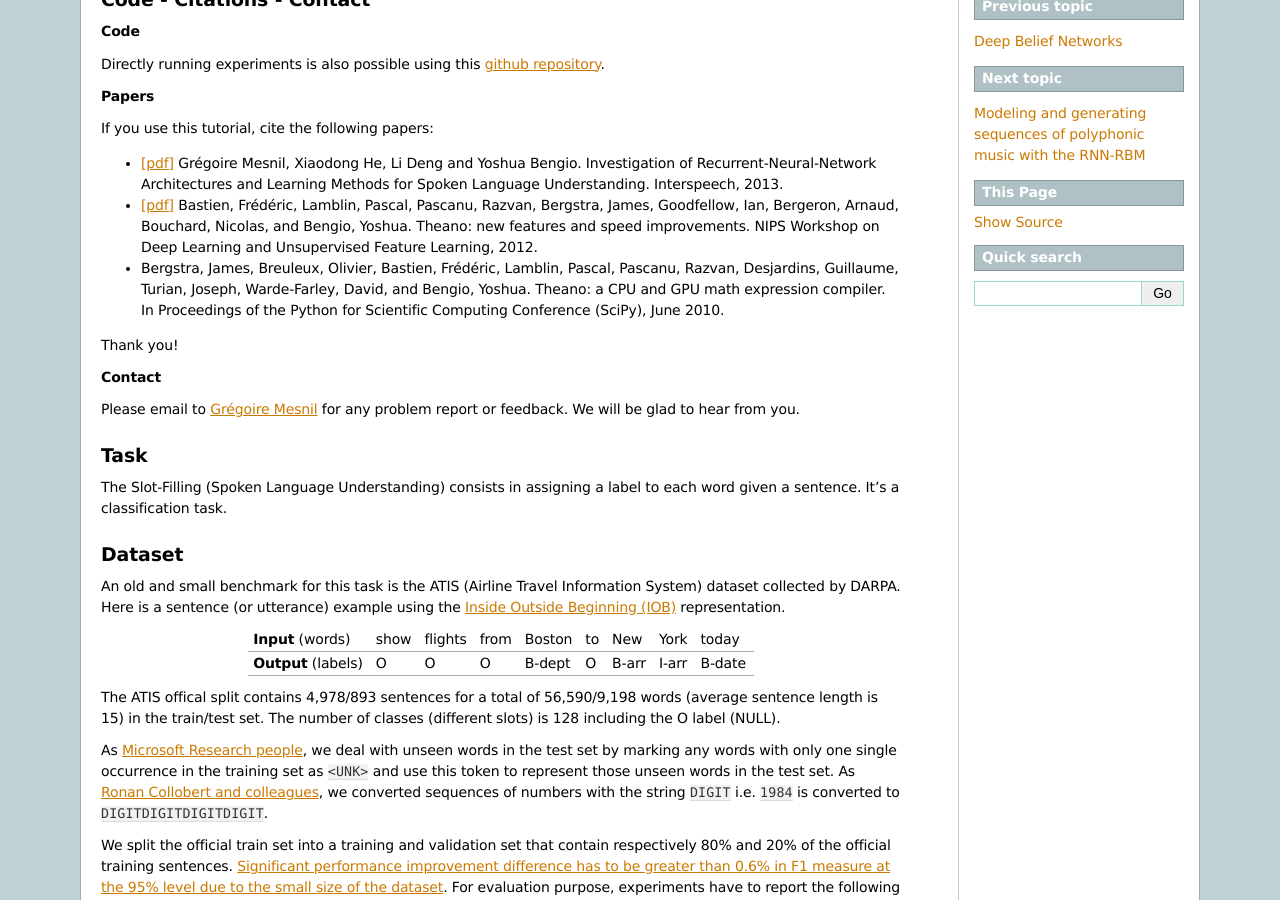
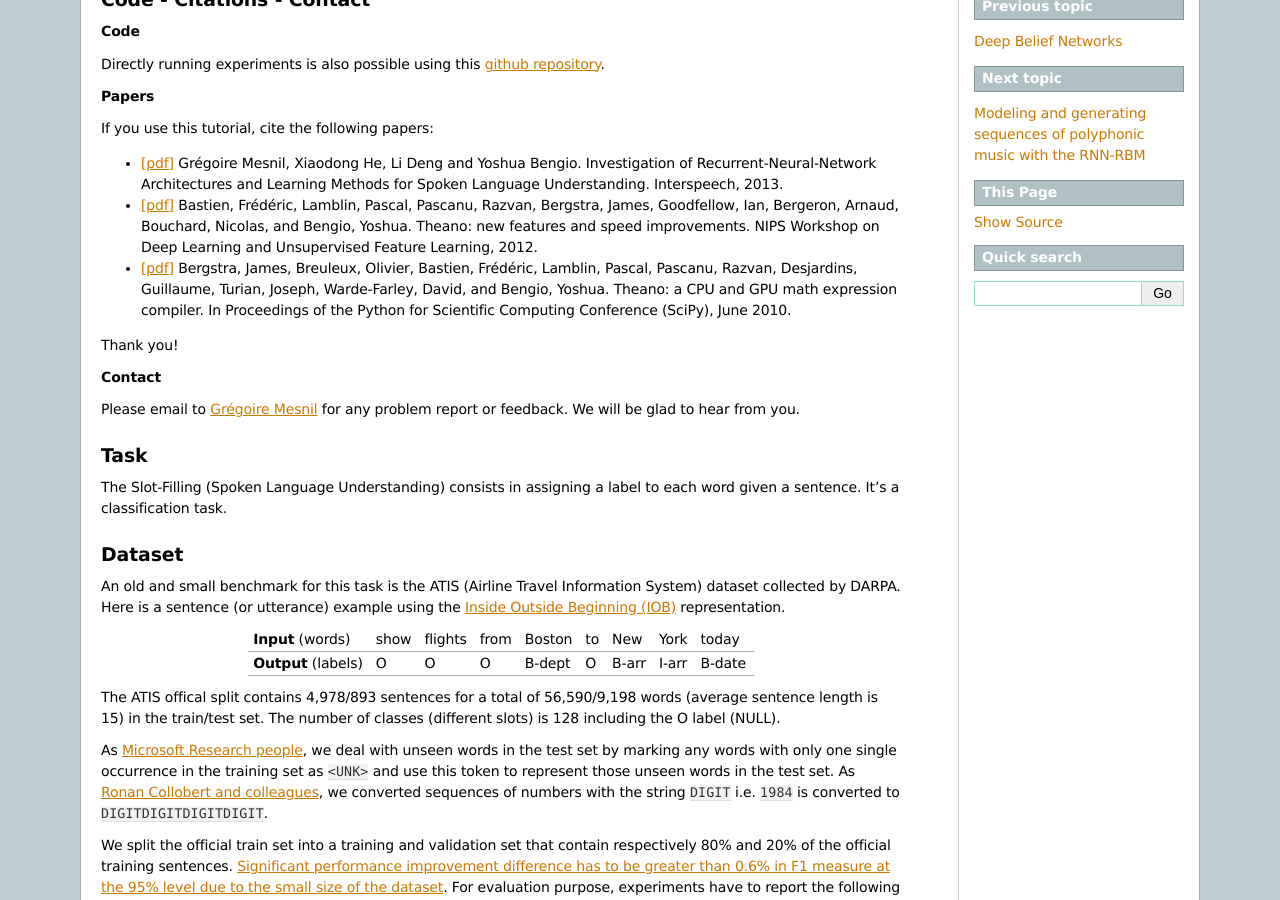
Before and after one commit to lisa-lab/DeepLearningTutorials, a Sphinx documentation site: the page built from doc/rnnslu.txt, in a window 1280 px wide and 900 px high, scrolled down 305 px. Built offline with Sphinx 7.4.7, drawn with Linux system fonts in a browser that asks for light colours; formulas are drawn with MathJax 3; pages that are not in the unit, such as notebooks, are missing from menus.

Commit message:
add pdf link

```diff
--- a/doc/rnnslu.txt
+++ b/doc/rnnslu.txt
@@ -27,7 +27,7 @@ If you use this tutorial, cite the following papers:
 
 * `[pdf] <http://www.iro.umontreal.ca/~lisa/pointeurs/nips2012_deep_workshop_theano_final.pdf>`_ Bastien, Frédéric, Lamblin, Pascal, Pascanu, Razvan, Bergstra, James, Goodfellow, Ian, Bergeron, Arnaud, Bouchard, Nicolas, and Bengio, Yoshua. Theano: new features and speed improvements. NIPS Workshop on Deep Learning and Unsupervised Feature Learning, 2012.
 
-* Bergstra, James, Breuleux, Olivier, Bastien, Frédéric, Lamblin, Pascal, Pascanu, Razvan, Desjardins, Guillaume, Turian, Joseph, Warde-Farley, David, and Bengio, Yoshua. Theano: a CPU and GPU math expression compiler. In Proceedings of the Python for Scientific Computing Conference (SciPy), June 2010.
+* `[pdf] <http://www.iro.umontreal.ca/~lisa/pointeurs/theano_scipy2010.pdf>`_ Bergstra, James, Breuleux, Olivier, Bastien, Frédéric, Lamblin, Pascal, Pascanu, Razvan, Desjardins, Guillaume, Turian, Joseph, Warde-Farley, David, and Bengio, Yoshua. Theano: a CPU and GPU math expression compiler. In Proceedings of the Python for Scientific Computing Conference (SciPy), June 2010.
 
 Thank you!
 
```
